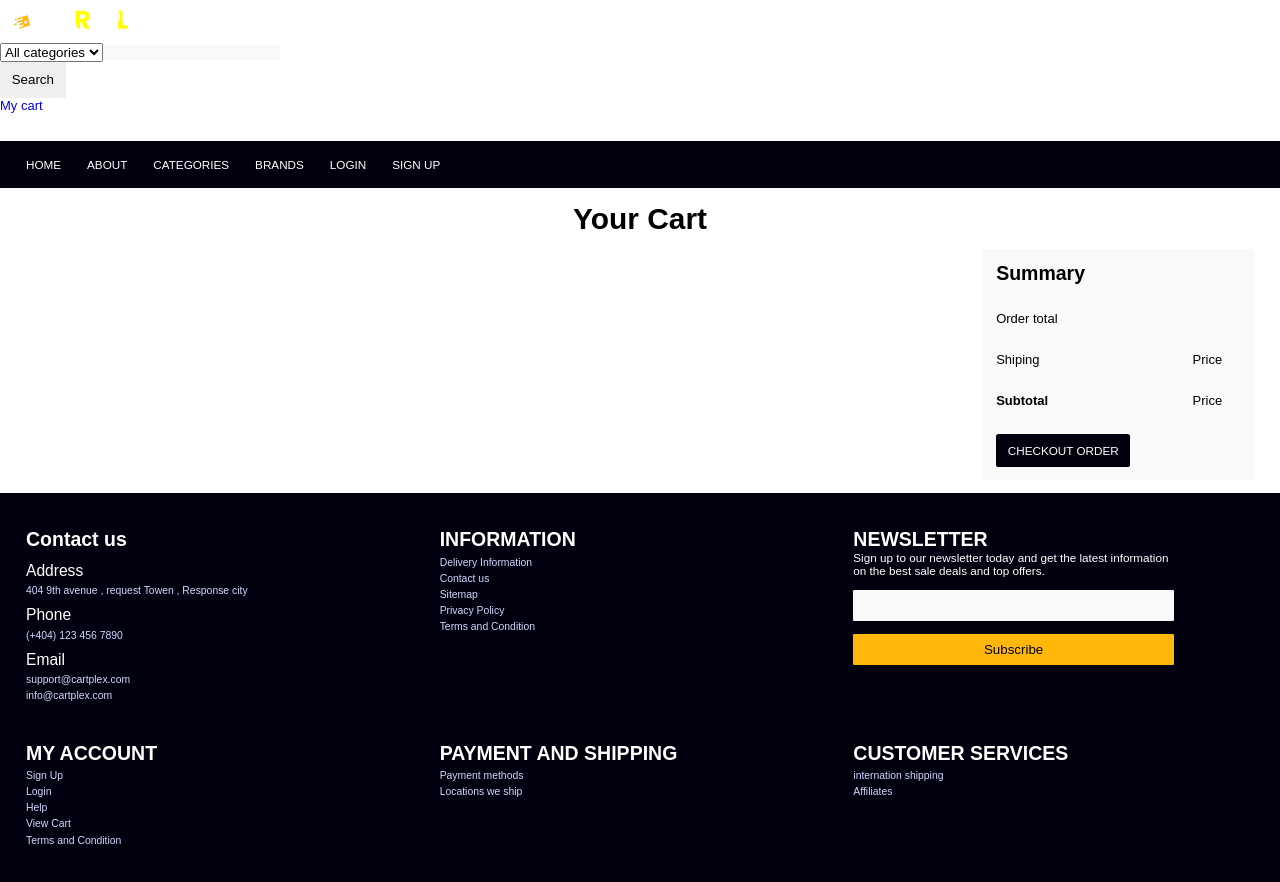
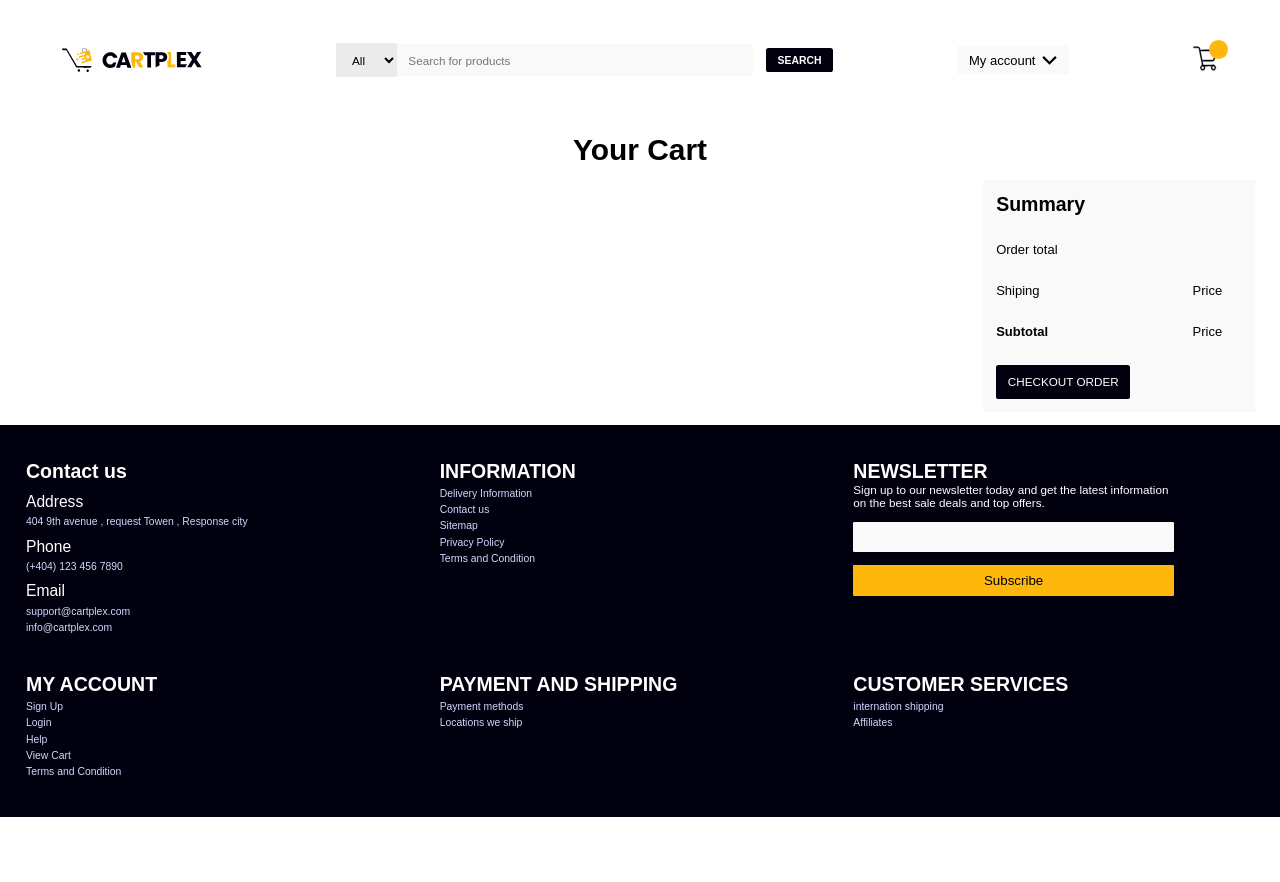
Before and after one commit to iyosayi-dexter/Cartplex, a Next.js app in the folder cartplex-nextjs/: page /my-cart in a window 1280 px wide. Shown: the top 882 px of the page. After the commit the page ends 817 px from the top, so only its background shows below. Built offline with nearby package versions, Linux system fonts and the light colour scheme.

Commit message:
Updated components

```diff
--- a/cartplex-nextjs/components/Header.tsx
+++ b/cartplex-nextjs/components/Header.tsx
@@ -9,43 +9,42 @@ import { useTotalCartItems } from '../utils/cart'
 const Header:FC=()=>{
     const totalCartItems = useTotalCartItems()
     return (
-    <header className='header_main'>
-        <div className='header_main_flex'>
-
-            <div className='header_main_logo_wrapper'>
+    <header className='header'>
+        <section className='header__main'>
+            <div className='header__logoWrapper'>
                 <Link href='/'>
-                    <a>
-                        <Image src='/assets/cartplex_base_logo.svg' width={30} height={30} alt='Cartplex Logo'/>
-                        <Image src='/assets/cartplex_name_logo.svg' width={140} height={40} alt='Cartplex Logo'/>
+                    <a className='header__logoLinkWrapper'>
+                        <Image src='/assets/primary_logo.svg' width={30} height={30} alt='Logo'/>
+                        <Image src='/assets/secondary_logo.svg' width={120} height={120} alt='Logo'/>
                     </a>
                 </Link>
             </div>
 
-            <form action='search'>
-                <div className='header_main_form_selection'>
-                    <select name='category'>
-                        <option value='all'>All categories</option>
+            <form className='header__searchForm' action='search'>
+                <div className='header__searchField'>
+                    <select name='category' className='header__select header__select--dark'>
+                        <option value='all'>All</option>
                     </select>
-                    <input type='search' name='q'/>
+                    <input type='search' placeholder='Search for products' className='header__searchInput' name='q'/>
                 </div>
-                <button className='btn_primary'>Search</button>
+                <button className='header_searchBtn'>Search</button>
             </form>
 
-            <div className='header_main_user_section'>
-                <div className='header_main_user_cart'>
-                        <Link href='/my-cart'>
-                            <a>
-                                <p>My cart</p>
-                                <div className='header_main_cart_icon_wrapper'>
-                                    <Image src='/assets/cart.svg' width={25} height={25} alt='cart'/>
-                                    <p className='header_main_cart_items_total'>{totalCartItems()}</p>
-                                </div>
-                            </a>
-                        </Link>
-                </div>
+            <div className='header__accountWrapper'>
+                <p>My account</p>
+                <Image src='/assets/Arrow.svg' width={15} height={15} alt='Arrow'/>
             </div>
 
-        </div>
+            <div className='header__cartWrapper'>
+                <Link href='/my-cart'>
+                    <a>
+                        <Image src='/assets/cart_dark.svg' alt='cart' width={25} height={25}/>
+                        <p className='header__cartValue'>{totalCartItems()}</p>
+                    </a>
+                </Link>
+            </div>
+        </section>
+
     </header>
     )
 }
--- a/cartplex-nextjs/pages/_app.tsx
+++ b/cartplex-nextjs/pages/_app.tsx
@@ -8,7 +8,6 @@ import { userInterface } from '../utils/interfaces'
 import { cartItemInterface} from '../utils/interfaces'
 import {useState , useEffect} from 'react'
 import Header from '../components/Header'
-import NavBar from '../components/NavBar'
 import useLoadUser from '../adapters/loadUser'
 import {useRetrieveCartitems} from '../utils/cart'
 
@@ -30,7 +29,6 @@ function MyApp({ Component, pageProps }: AppProps) {
       <CartContext.Provider value={{cartItems , setCartItems}}>
         <Fragment>
             <Header/>
-            <NavBar/>
             <Component {...pageProps} />
             <Footer/>
         </Fragment>
```
Also changed, not shown: cartplex-nextjs/adapters/product.ts (+16 -0 lines), cartplex-nextjs/components/Category.tsx (added, +15 -0 lines), cartplex-nextjs/components/skel/Loading.tsx (deleted, +0 -54 lines), cartplex-nextjs/pages/index.tsx (+35 -3 lines).
